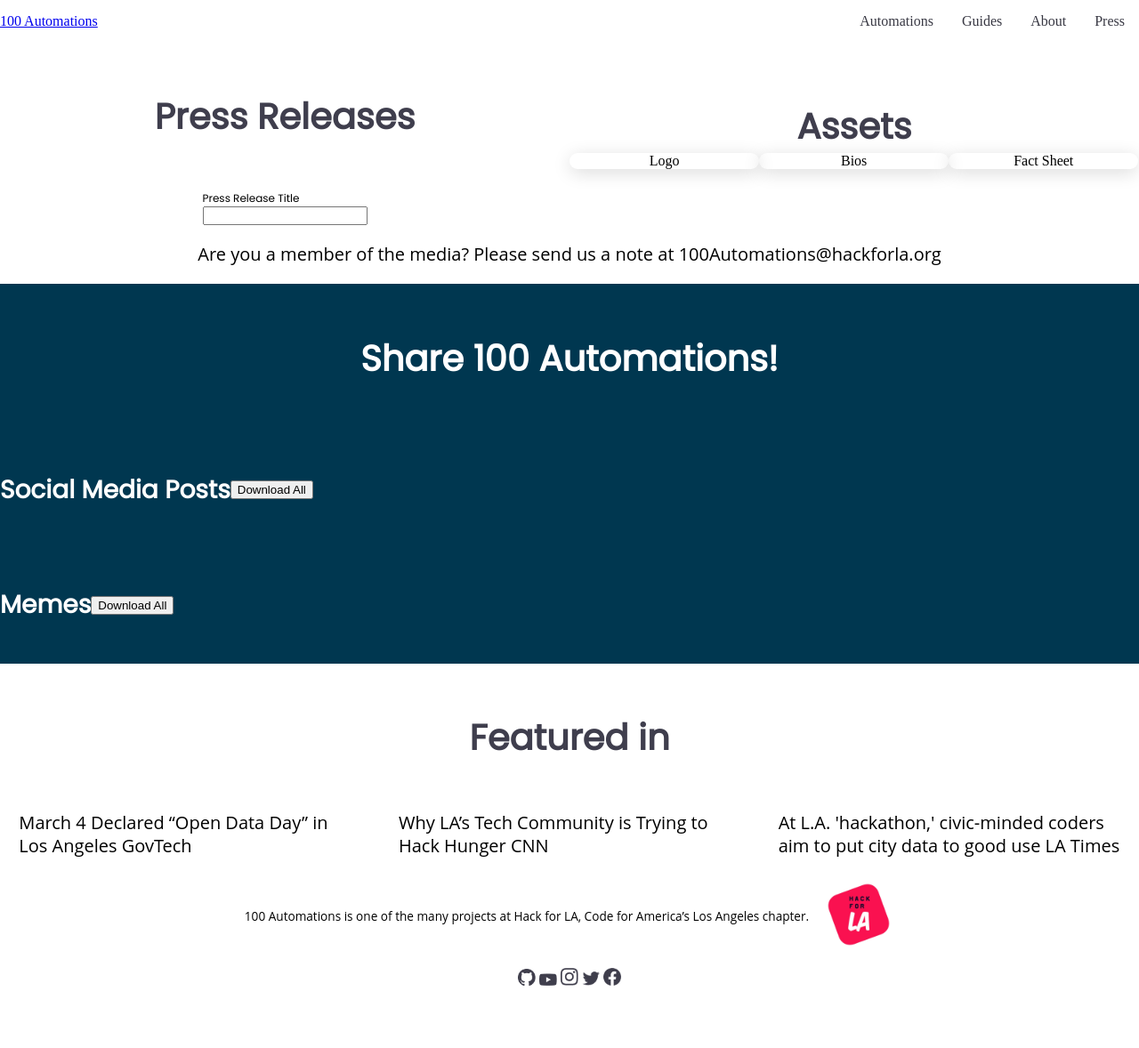
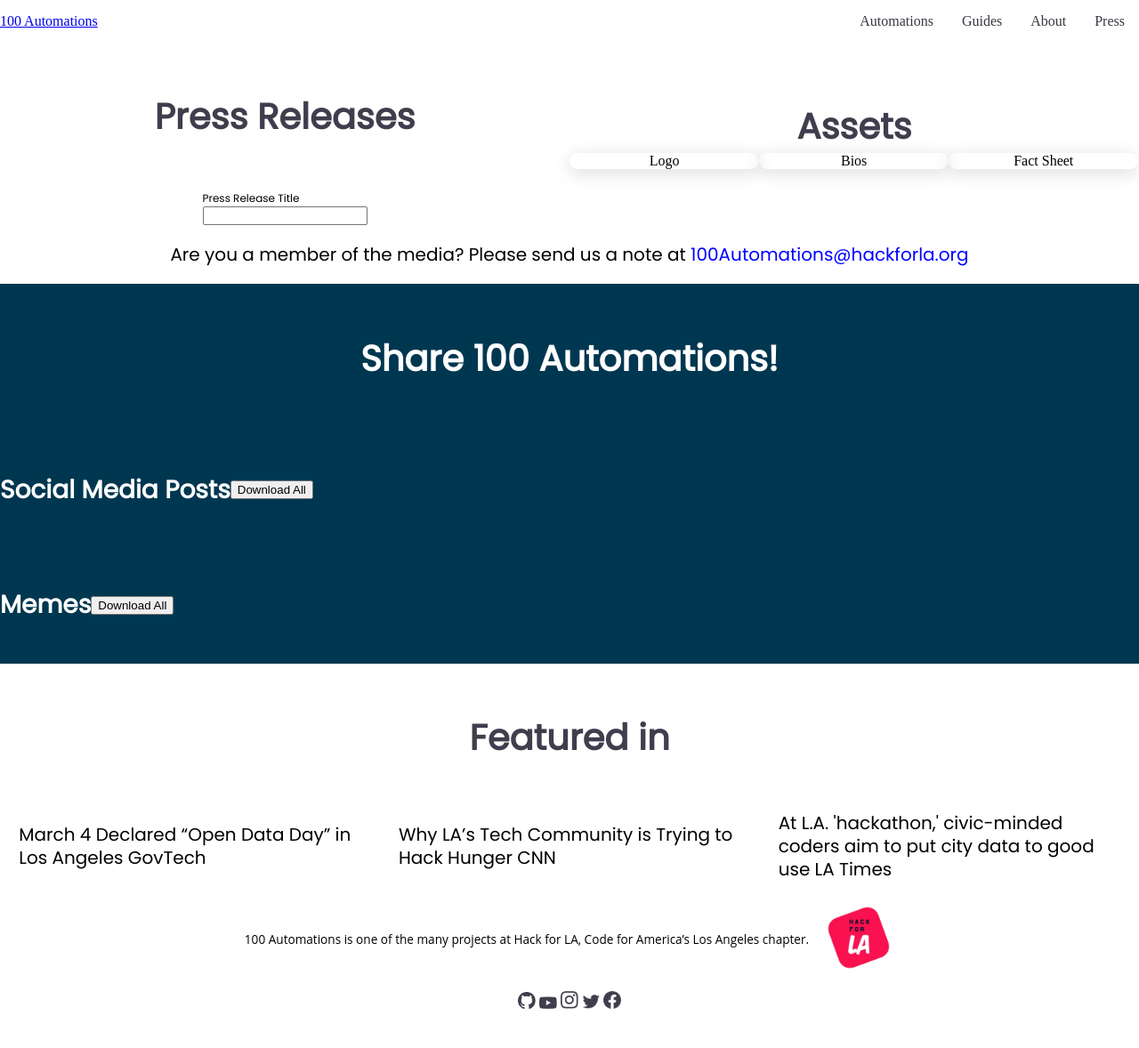
Before and after one commit to 100Automations/Website, a Jekyll site: the page built from press.html, in a window 1280 px wide. Shown: the whole page at 89% size. Built offline with Jekyll 4.4.1, drawn with Linux system fonts in a browser that asks for light colours; before the commit the page ends 1152 px from its top, so only the background shows below that.

Commit message:
Setting Fonts and adding in adress link for 100automations@hackorla.org

```diff
--- a/_includes/press_action.html
+++ b/_includes/press_action.html
@@ -31,7 +31,7 @@
     <div class="press_release_contact">
         <p>
             Are you a member of the media?
-            Please send us a note at 100Automations@hackforla.org
+            Please send us a note at <a href="mailto:100Automations@hackforla.org">100Automations@hackforla.org</a>
         </p>
     </div>
 </div>
--- a/_sass/includes/featuring.scss
+++ b/_sass/includes/featuring.scss
@@ -2,6 +2,7 @@ div.featuring {
     div.featuring_text p {
         width: 30%;
         margin: auto;
+        font-family: $poppins;
     }
 
 }
--- a/_sass/includes/press_action.scss
+++ b/_sass/includes/press_action.scss
@@ -40,7 +40,17 @@ div.press_action {
     ;
 
     div.press_release_contact {
+        font-family: $poppins;
         text-align: center;
+
+        p {
+            font-family: $poppins;
+
+            a {
+                text-decoration: none;
+                color: blue;
+            }
+        }
     }
 }
 
```
